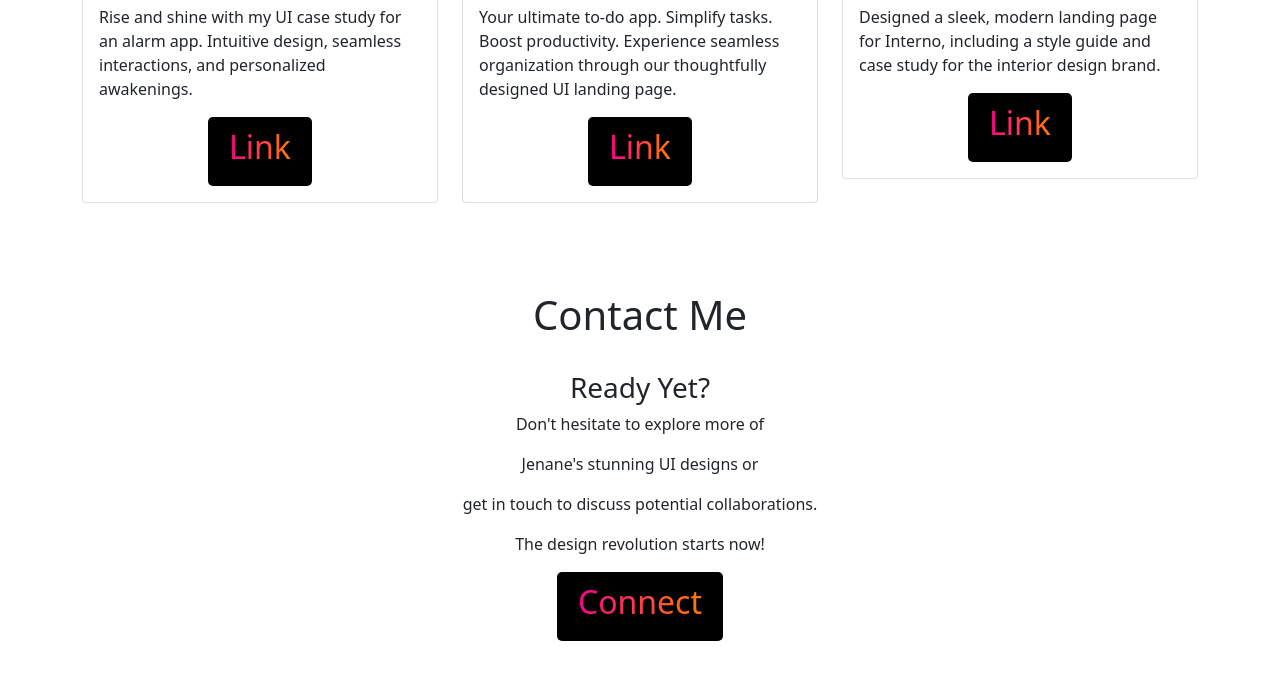
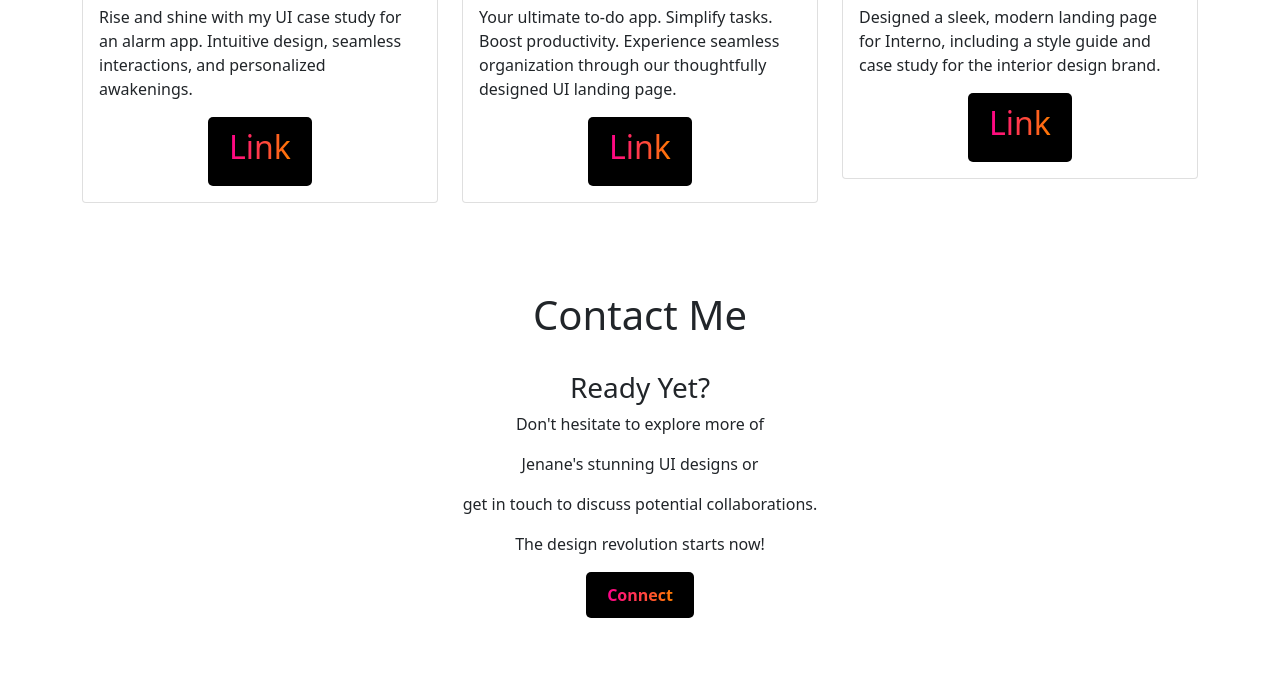
Before and after one commit to Jenane-Rajkumar/Jenane_Portfolio, a plain HTML site: page index.html in a window 1280 px wide. Shown: the part 2293-2979 px from the top of the page. Drawn offline with nearby package versions, Linux system fonts and the light colour scheme.

Commit message:
Update index.html

```diff
--- a/index.html
+++ b/index.html
@@ -184,7 +184,7 @@
                     <p align="center">get in touch to discuss potential collaborations.</p>
                     <p align="center">The design revolution starts now!</p>
                     <div class="text-center">
-                        <button class="btn" style="background-color: black; color: white; padding: 10px 20px; text-decoration: none; border-radius: 5px;"><a href='https://mail.google.com/mail/?view=cm&fs=1&to=jenane.rajkumar@gmail.com' style="text-decoration: none;"><h2 class="gradient-text">Connect</h2></a></button>
+                        <button class="btn" style="background-color: black; color: white; padding: 10px 20px; text-decoration: none; border-radius: 5px;"><a href='https://mail.google.com/mail/?view=cm&fs=1&to=jenane.rajkumar@gmail.com' style="text-decoration: none;"><b class="gradient-text">Connect</b></a></button>
                     </div>
                 </div>
     </section>
```
